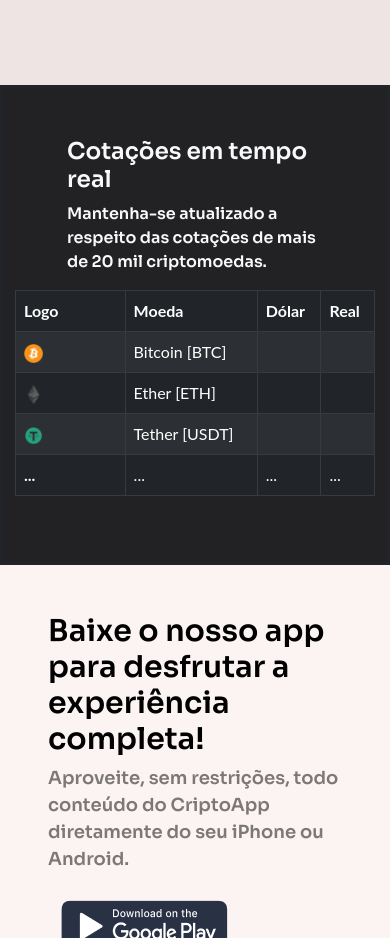
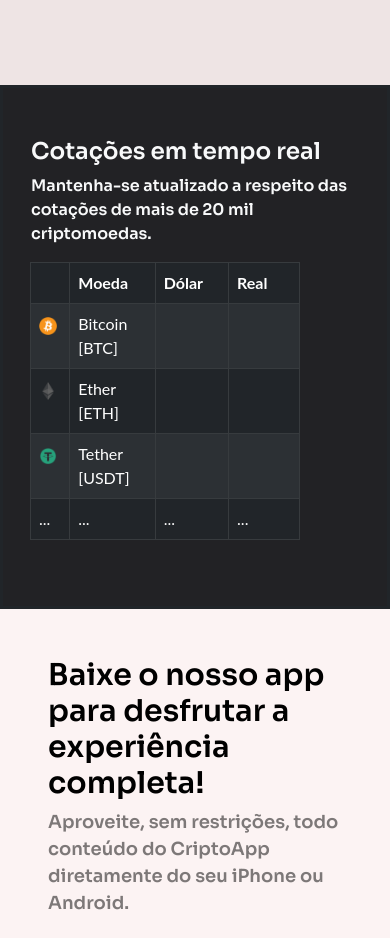
Before and after one commit to Lucas-andrade-nascimento/landing-page-criptoapp, a plain HTML site: page index.html in a window 390 px wide. Shown: the part 3260-4198 px from the top of the page. Drawn offline with Linux system fonts and the light colour scheme; no server answers.

Commit message:
update
responsividade da tabela

```diff
--- a/assets/css/style.css
+++ b/assets/css/style.css
@@ -16,8 +16,6 @@ nav {
   background-color: #222225;
   display: inline-flex;
   flex-wrap: wrap;
-
-
 }
 .headline {
   font-family: "Sora", sans-serif;
@@ -98,11 +96,9 @@ nav {
   border-radius: 5px;
   box-shadow: 0px 0px 3px rgb(222, 219, 219);
 }
-
 .card:hover {
   transform: translateY(20px);
 }
-
 .card::before {
   content: "";
   position: absolute;
@@ -116,11 +112,9 @@ nav {
   transition: 0.5s all;
   opacity: 0;
 }
-
 .card:hover::before {
   opacity: 0.8;
 }
-
 .card img {
   width: 100%;
   height: 100%;
@@ -146,14 +140,12 @@ nav {
 .card .info h1 {
   margin: 0;
 }
-
 .card .info p {
   letter-spacing: 1px;
   font-size: 15px;
   margin-top: 8px;
   margin-bottom: 20px;
 }
-
 .card-h1 {
   display: flex;
   justify-content: center;
@@ -166,7 +158,6 @@ nav {
   color: rgb(222, 219, 219);
   margin-bottom: 0%;
 }
-
 .text {
   justify-content: center;
   font-family: "Sora", sans-serif;
@@ -174,28 +165,40 @@ nav {
   font-weight: 600;
   font-size: 1em;
 }
-
 #card-background {
   background-color: #0a58ca;
 }
 
 /* cotação */
-
 .cotacao {
   width: 100%;
   font-family: "Lato", sans-serif;
   background: #222225;;
   border: solid;
-  padding-top: 50px;
-  padding-bottom: 50px;
+  padding: 50px 0 50px 80px;
+
 }
-
+.table {
+  width:75%;
+  margin-left: 50px;
+}
+.coluna-logo {
+  width: 5%;
+}
 .logo-moeda {
+  width: 70%;
+}
+.coluna-moeda{
   width: 20%;
+}
+.coluna-dolar{
+  width: 20%;
+}
+.coluna-real{
+   width: 20%;
 }
 
 /** App Section**/
-
 .app-section {
   background-color: #fcf3f3;
   display: flex;
@@ -203,9 +206,7 @@ nav {
   justify-content: center;
   align-items: center;
   padding-left: 10px;
-  /* width: 100%; */
-  }
-
+ }
 .headline h3 {
   font-size: 30px;
 }
@@ -226,24 +227,19 @@ nav {
   justify-content: center;
   align-items: center;
   background: #222225;
-
 }
-
 iframe {
   display: flex;
   justify-content: center;
   align-items: center;
   padding: 50px 0;
-
 }
-
 .iframe-h3 {
   margin: 15px;
   font-size: 30px;
   font-weight: 600px;
   font-family: "Sora";
   color: rgb(222, 219, 219);
-
 }
 .iframe-p {
   font-family: "inter", sans-serif;
@@ -257,10 +253,7 @@ iframe {
 
 
 /* footer */
-
-
 footer {
-  /* position: fixed; */
   bottom: 0px;
   width: 100%;
   background: rgb(34, 34, 34);
@@ -324,7 +317,6 @@ h2 {
   transition: 0.3s;
   cursor: pointer;
 }
-
 .center .contact .text {
   font-size: 12px;
   font-weight: 500;
@@ -380,6 +372,33 @@ h2 {
 .bottom .center a:hover {
   text-decoration: underline;
 }
+@media screen and (max-width: 900px){
+  .cotacao {
+    padding-left: 30px;
+  }
+  .cotacao .text{
+    margin-left: 10px;
+  }
+  .logo-moeda{
+    width: 25px;
+  }
+
+}
+@media screen and (max-width: 460px){
+  .cotacao {
+    padding-left: 0px;
+  }
+  .cotacao .text{
+    margin-left: 0px;
+  }
+  .table{
+    margin-left: 15px;
+  }
+  .logo-moeda{
+    width: 18px;
+  }
+
+}
 @media screen and (max-width: 350px){
   .row {
     margin-left: 0;
@@ -387,6 +406,12 @@ h2 {
   }
   .headline {
     font-size: 30px;
+  }
+  .table{
+    margin-left: 0px;
+  }
+  .logo-moeda{
+    width: 16px;
   }
   iframe, .mapa-texto {
     padding: 0;
@@ -421,3 +446,24 @@ h2 {
     cursor: pointer;
   }
 }
+@media screen and (max-width: 300px) {
+  .cotacao .text h3{
+    font-size: 16px;
+  }
+  .cotacao .text p{
+    font-size: 11px;
+  }
+  .table {
+    width: 30%;
+    font-size: 11px;
+    margin-left: 5px;
+  }
+  .coluna-logo {
+    width: 4%;
+  }
+  .logo-moeda {
+    width: 13px;
+  }
+
+
+}
--- a/index.html
+++ b/index.html
@@ -51,7 +51,8 @@
         </div>
         <div class="containter-fluid text-white topo p-5" id="header">
             <div class="col-lg-6 headline">
-                <h1 class="text-start">CriptoApp,<br>tudo que você precisa saber sobre o universo cripto em um só lugar.</h1>
+                <h1 class="text-start">CriptoApp,<br>tudo que você precisa saber sobre o universo cripto em um só lugar.
+                </h1>
                 <button class="btn btn-primary">Cadastre-se</button>
             </div>
             <div class="col-lg-6 float-end pt-5 px-5">
@@ -61,7 +62,7 @@
     </header>
     <main>
         <!-- Carrossel -->
-        <div class="container-fluid slider">
+        <div class="container slider">
             <div id="demo" class="carousel slide" data-bs-ride="carousel">
                 <!--  marcadores de posição -->
                 <div class="carousel-indicators">
@@ -103,17 +104,20 @@
             </div>
         </div>
         <!-- cards -->
-        <!-- <div class="container-fluid cartao"> -->
         <div class="row  card-section ">
             <div class="col-md-3 d-flex flex-column text px-5">
                 <h3 class="mx-3 text-light">Informações sobre as principais criptomoedas</h3>
-                <p class="mx-3 text-light">No CriptoApp, você fica por dentro de todas as moedas digitais referência no mercado de criptoativos, dentre elas:</p>
+                <p class="mx-3 text-light">No CriptoApp, você fica por dentro de todas as moedas digitais referência no
+                    mercado de criptoativos, dentre elas:</p>
             </div>
             <div class="col-md-3">
                 <div class="card img-fluid" id="card-background" style="width:280px">
                     <div class="card-img-overlay info">
                         <h4 class="card-title text-light">Ether</h4>
-                        <p class="card-text">Ether é o nome dado ao token nativo do blockchain Ethereum e a segunda maior criptomoeda do mundo em valor de mercado. O ether pode ser utilizado para enviar pagamentos diretamente para outra pessoa sem a necessidade de haver um intermediário entre elas.</p>
+                        <p class="card-text">Ether é o nome dado ao token nativo do blockchain Ethereum e a segunda
+                            maior criptomoeda do mundo em valor de mercado. O ether pode ser utilizado para enviar
+                            pagamentos diretamente para outra pessoa sem a necessidade de haver um intermediário entre
+                            elas.</p>
                         <a href="#" class="btn btn-primary">Saiba mais</a>
                     </div>
                     <img class="card-img-top" style="width:100%;" src="/assets/img/iconethereum.png" alt="">
@@ -123,7 +127,10 @@
                 <div class="card img-fluid" id="card-background" style="width:280px">
                     <div class="card-img-overlay info">
                         <h4 class="card-title text-light">Bitcoin</h4>
-                        <p class="card-text">O bitcoin foi a primeira moeda virtual do mundo. Ou seja, ela não existe em papel nem em nenhum lugar além de sistemas digitais. Além disso, é uma moeda descentralizada, o que significa que não existem bancos ou governos que atuam como intermediários.</p>
+                        <p class="card-text">O bitcoin foi a primeira moeda virtual do mundo. Ou seja, ela não existe em
+                            papel nem em nenhum lugar além de sistemas digitais. Além disso, é uma moeda
+                            descentralizada, o que significa que não existem bancos ou governos que atuam como
+                            intermediários.</p>
                         <a href="#" class="btn btn-primary">Saiba mais</a>
                     </div>
                     <img class="card-img-top" src="/assets/img/iconbitcoin.png" alt="">
@@ -134,7 +141,9 @@
                 <div class="card img-fluid" id="card-background" style="width:280px">
                     <div class="card-img-overlay info">
                         <h4 class="card-title text-light">Theter</h4>
-                        <p class="card-text">O theter consiste em uma moeda estável que tem paridade 1 para 1 com o dólar. Desde o seu lançamento, o tether é uma das principais stablecoins em circulação. Inclusive, ele é o líder em capitalizaçãode mercado.</p>
+                        <p class="card-text">O theter consiste em uma moeda estável que tem paridade 1 para 1 com o
+                            dólar. Desde o seu lançamento, o tether é uma das principais stablecoins em circulação.
+                            Inclusive, ele é o líder em capitalizaçãode mercado.</p>
                         <a href="#" class="btn btn-primary">Saiba mais</a>
                     </div>
                     <img class="card-img-top" src="/assets/img/icontether.png" alt="">
@@ -144,58 +153,53 @@
         <!-- Tabela cotações -->
 
         <div class="row cotacao">
-                <div class="col-md-3 d-flex flex-column text px-5">
+            <div class="col-lg-3 d-flex flex-column text ">
                 <h3 class="mx-3 text-light">Cotações em tempo real</h3>
                 <p class="mx-3 text-light">Mantenha-se atualizado a respeito das cotações de mais de 20 mil
                     criptomoedas.
                 </p>
             </div>
 
-            <div class="col-md-9 table-responsive">
+            <div class="col-lg-9 table-responsive">
                 <table class="table table-striped table-dark table-bordered">
                     <thead>
                         <tr>
-                      <th scope="col">Logo</th>
-                      <th scope="col">Moeda</th>
-                      <th scope="col">Dólar</th>
-                      <th scope="col">Real</th>
+                            <th scope="col" class="coluna-logo">     </th>
+                            <th scope="col" class="coluna-moeda">Moeda</th>
+                            <th scope="col" class="coluna-dolar">Dólar</th>
+                            <th scope="col" class="coluna-real">Real</th>
                         </tr>
                     </thead>
                     <tbody>
                         <tr>
-                      <th scope="col"><img src="/assets/img/btc.png" class="img-fluid logo-moeda" alt="Logo do Bitcoin"></th>
-                      <td>Bitcoin [BTC]</td>
+                            <td  ><img src="/assets/img/btc.png" class="logo-moeda" alt="Logo do Bitcoin"></td>
+                            <td >Bitcoin [BTC]</td>
                             <td><span id="btc-dolar"></span></td>
                             <td><span id="btc-real"></span></td>
                         </tr>
                         <tr>
-                      <th scope="row"><img src="/assets/img/ethe.png" class="img-fluid logo-moeda" alt="Logo do Ether"></th>
+                            <td><img src="/assets/img/ethe.png" class="img-fluid logo-moeda" alt="Logo do Ether"></td>
                             <td>Ether [ETH]</td>
                             <td><span id="eth-dolar"></span></td>
                             <td><span id="eth-real"></span></td>
 
                         </tr>
                         <tr>
-                      <th scope="row"><img src="/assets/img/tetheri.png" class="img-fluid logo-moeda" alt="Logo do Tether"></th>
+                            <td><img src="/assets/img/tetheri.png" class="img-fluid logo-moeda" alt="Logo do Tether"></td>
                             <td>Tether [USDT]</td>
                             <td><span id="tet-dolar"></span></td>
                             <td><span id="tet-real"></span></td>
 
                         </tr>
-                    <th scope="row">...</th>
+                        <tr>
                             <td>...</td>
                             <td>...</td>
                             <td>...</td>
+                            <td>...</td>
+                        </tr>
                     </tbody>
-
                 </table>
             </div>
-
-            <!-- <div class="row text-light">
-                <span id="btc">$</span>
-                <span id="eth">$</span>
-                <span id="tet">$</span>
-            </div> -->
         </div>
         <!--aplicativo-->
         <div class="containter-fluid text-black app-section p-5">
@@ -227,15 +231,16 @@
                     <div class="row iframe-row">
                         <div class="col-md-4 text-start mapa-texto">
                             <h3 class="iframe-h3">Deseja ir além e conhecer a sede da CyptoGama?</h3>
-                            <p class="text-sm-start px-3 iframe-p">Agende sua visita pelo aplicativo, nos localizamos no seguinte endereço:</p>
+                            <p class="text-sm-start px-3 iframe-p">Agende sua visita pelo aplicativo, nos localizamos no
+                                seguinte endereço:</p>
                         </div>
                         <div class="col-md-8 justify-content-center justify-content-end mapa">
                             <div class="ratio ratio-16x9 ">
                                 <iframe
                                     src="https://www.google.com/maps/embed?pb=!1m18!1m12!1m3!1d3657.1973547855564!2d-46.6609789763875!3d-23.
                         561354435690884!2m3!1f0!2f0!3f0!3m2!1i1024!2i768!4f13.1!3m3!1m2!1s0x94ce59c8da0aa315%3A0xd59f9431f2c9776a!2sAv.
-                        %20Paulista%2C%20S%C3%A3o%20Paulo%20-%20SP!5e0!3m2!1spt-BR!2sbr!4v1657978496418!5m2!1spt-BR!2sbr" loading="lazy"
-                                    referrerpolicy="no-referrer-when-downgrade"></iframe>
+                        %20Paulista%2C%20S%C3%A3o%20Paulo%20-%20SP!5e0!3m2!1spt-BR!2sbr!4v1657978496418!5m2!1spt-BR!2sbr"
+                                    loading="lazy" referrerpolicy="no-referrer-when-downgrade"></iframe>
                             </div>
                         </div>
                     </div>
```
Also changed, not shown: assets/js/script.js (+6 -6 lines). Lines whose indentation alone changed are shown as unchanged.
